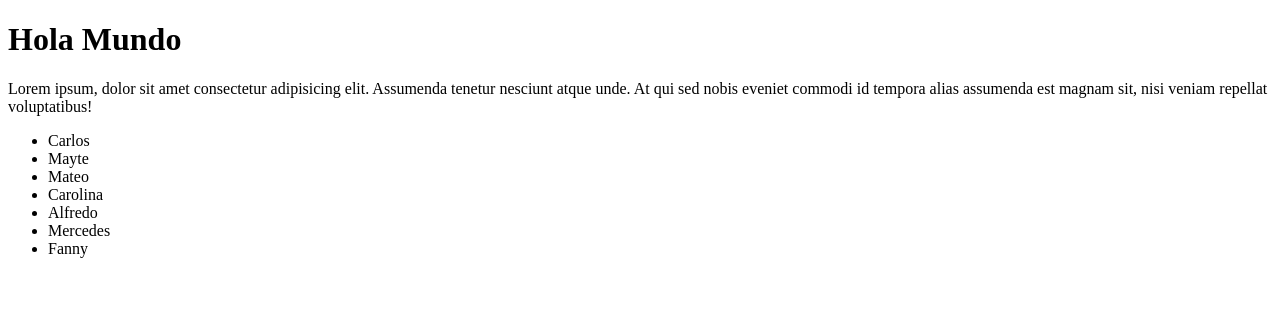
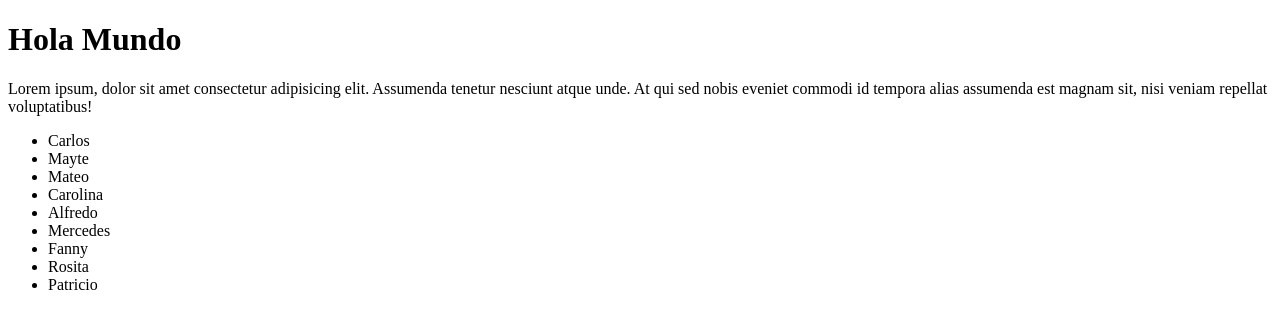
Before and after one commit to carlosbrusil/mi-repositorio-ejemplo, a plain HTML site: page index.html in a window 1280 px wide. Drawn offline with Linux system fonts and the light colour scheme.

Commit message:
modify a 9 filas lista no ordenada

```diff
--- a/index.html
+++ b/index.html
@@ -16,6 +16,8 @@
             <li>Alfredo</li>
             <li>Mercedes</li>
             <li>Fanny</li>
+            <li>Rosita</li>
+            <li>Patricio</li>
         </ul>
     </body>
 
```
